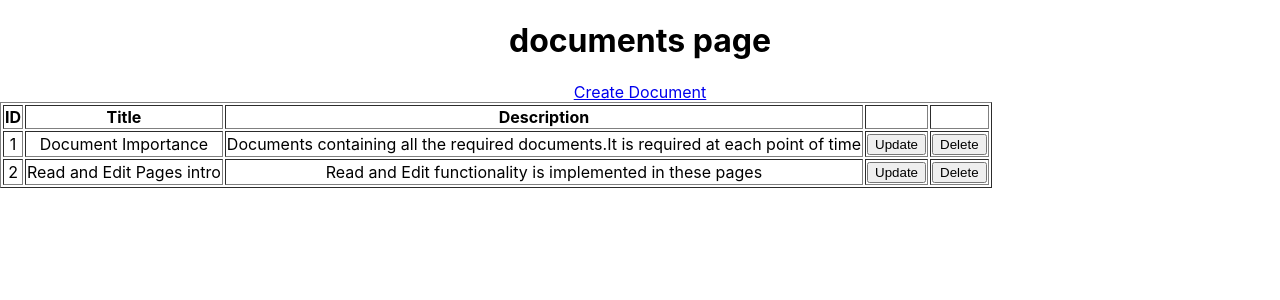
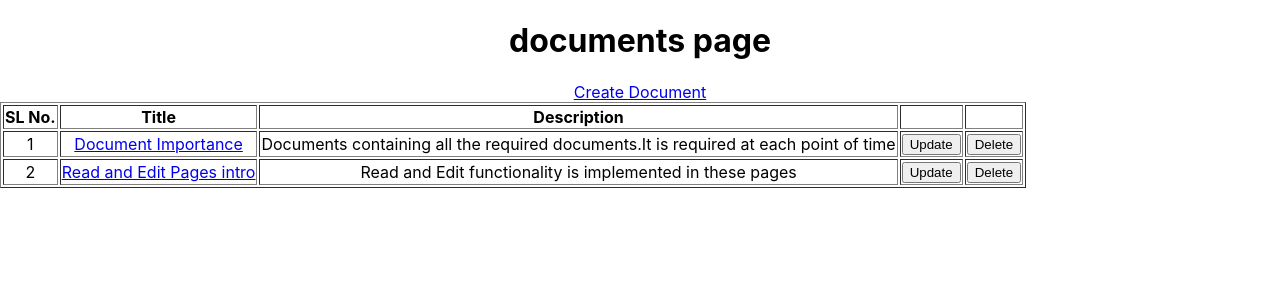
Before and after one commit to vivek9142/docsapp, a React (Create React App) app: page / in a window 1280 px wide. Shown: the top 300 px of the page. Built offline with nearby package versions, Linux system fonts and the light colour scheme.

Commit message:
added no document placeholder and embed view document to homepage

```diff
--- a/src/components/Table/Table.component.jsx
+++ b/src/components/Table/Table.component.jsx
@@ -11,18 +11,19 @@ const Table = ({docs,...props}) => {
     const renderedTable = docs.map((doc,i) => (
         <tr key={doc.id}>
             <td>{i+1}</td>
-            <td>{doc.title}</td>
+            <td><Link to={`/document/${doc.id}`}>{doc.title}</Link></td>
             <td>{doc.desc}</td>
             <td><Link to={`/document/manage/${doc.id}`}><Button>Update</Button></Link></td>
             <td><Button onClick={() => delHandler(doc.id)}>Delete</Button></td>
         </tr>
     ));
+    if(renderedTable.length===0) return <p>No document found</p>
 
     return (
         <table border='1'>
             <thead>
                 <tr>
-                    <th>ID</th>
+                    <th>SL No.</th>
                     <th>Title</th>
                     <th>Description</th>
                     <th></th>
@@ -32,7 +33,6 @@ const Table = ({docs,...props}) => {
             <tbody>
             {renderedTable}
             </tbody>
-
         </table>
     )
 }
--- a/src/pages/Document/Document.page.jsx
+++ b/src/pages/Document/Document.page.jsx
@@ -1,14 +1,22 @@
-import { useSelector } from "react-redux";
+import { useSelector,useDispatch } from "react-redux";
+import Button from "../../components/Button/Button.component";
+import { deleteDocument } from "../../redux/actionCreators/documentActionCr";
 
 const Document = (props) => {
     const id = props.match.params.id;
     const document = useSelector(state => state.documents).filter(doc => doc.id === id);
+    const dispatch = useDispatch();
+    const delHandler = (async (id) => {
+        await dispatch(deleteDocument(id));
+        await    props.history.push('/');
+    });
 
     return (
         <>
         <h1>document page</h1>
         <h1>{document[0].title}</h1>
         <p>{document[0].desc}</p>
+        <Button onClick={()=>delHandler(document[0].id)}>Delete</Button>
         </>
     )
 }
```
Also changed, not shown: src/pages/Documents/Documents.page.jsx (line endings or trailing spaces).
